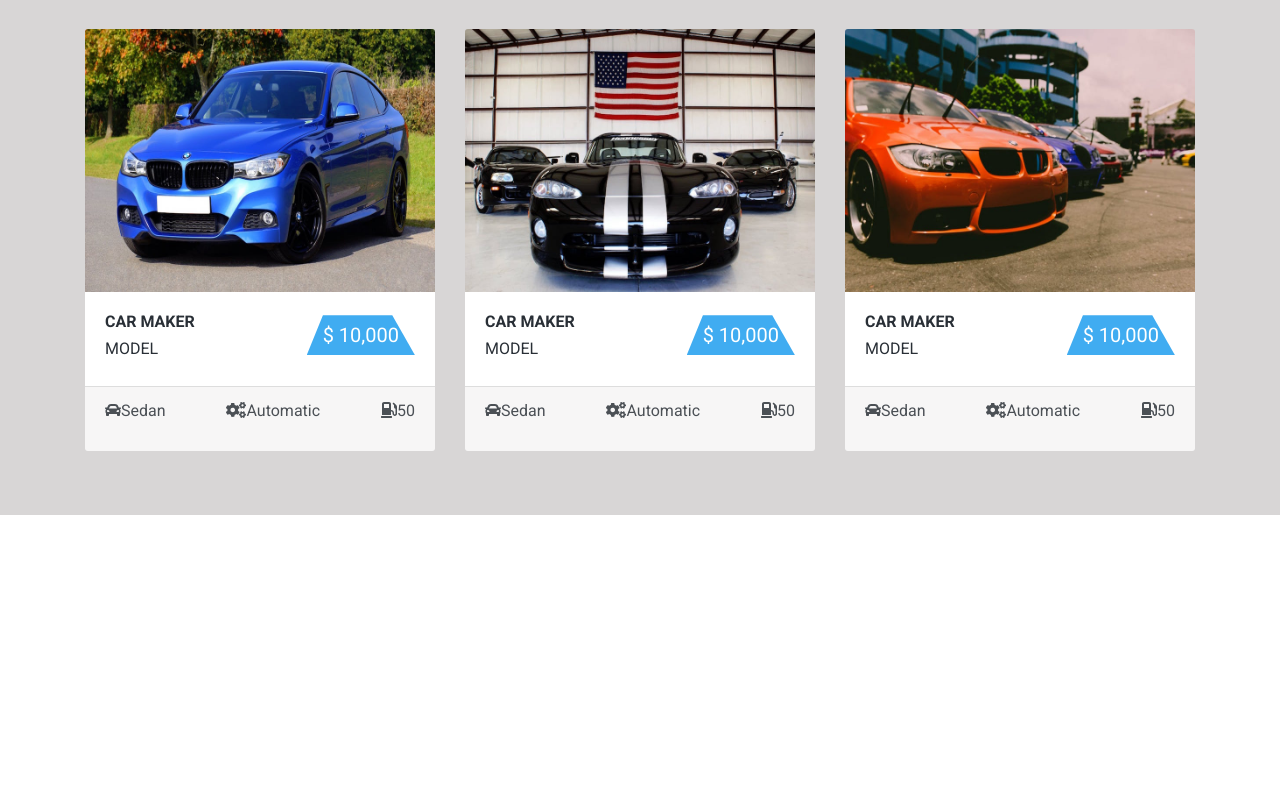
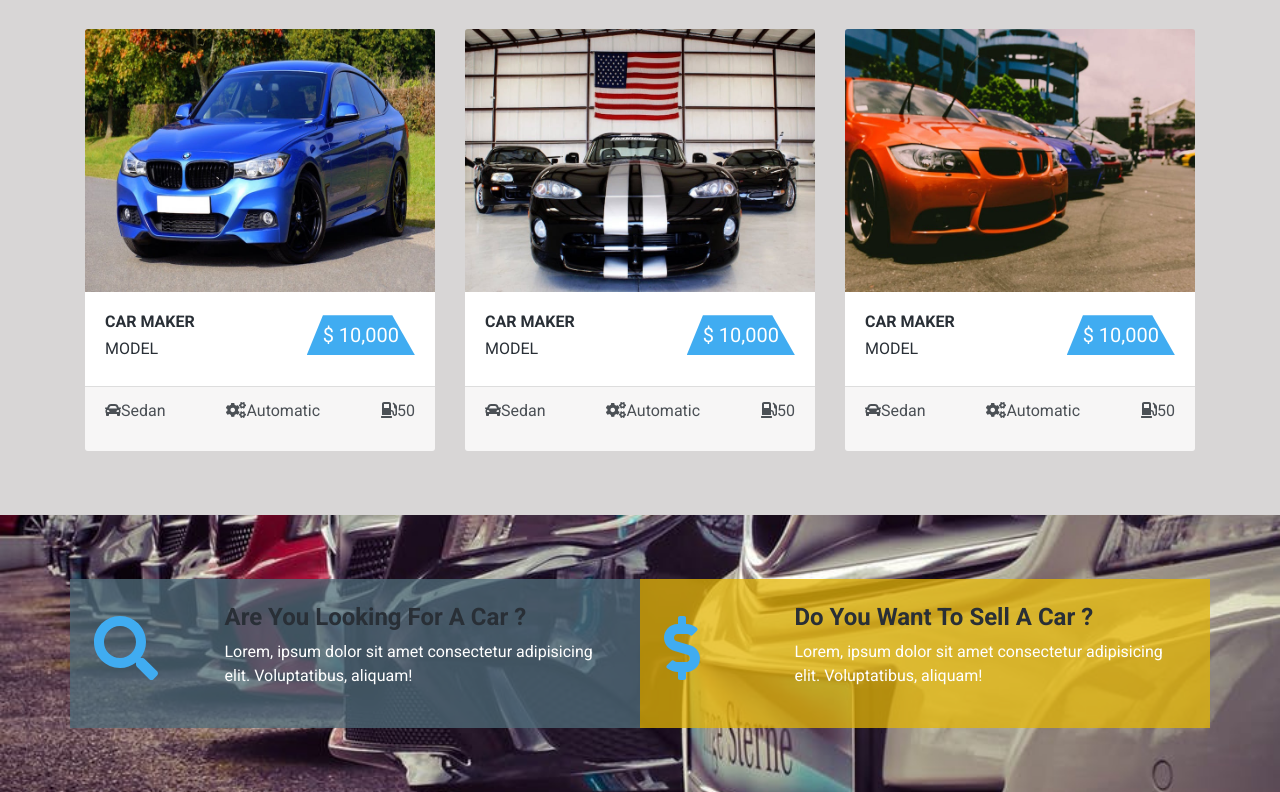
Before and after one commit to mdrifatsarker/car, a plain HTML site: page index.html in a window 1280 px wide. Shown: the part 2000-2792 px from the top of the page. Before the commit the page ends 2515 px from the top, so only its background shows below. Drawn offline with Linux system fonts and the light colour scheme.

Commit message:
question section has been done

```diff
--- a/css/main.css
+++ b/css/main.css
@@ -126,3 +126,25 @@ body{
   background: var(--mainWhite);
   opacity: 0.8;
 }
+/* question section */
+.question{
+  background: url(../img/questionBcg.jpeg)center/cover fixed no-repeat;
+}
+.question-grey{
+  background: rgba(79,109,122,0.75)
+}
+.question-yellow{
+  background: rgba(227,181,5,0.75);
+}
+.question-icon{
+  font-size: 4rem;
+  color: var(--mainBlue);
+  transition: all 0.5s ease-in-out;
+}
+.question-icon:hover{
+  color: var(--mainBlue);
+  transform: translateY(-10%);
+}
+.question-info{
+  color: var(--mainWhite);
+}
--- a/index.html
+++ b/index.html
@@ -327,6 +327,40 @@
   </section>
 <!-- end of inventory section -->
 
+<!-- question section  -->
+  <section class="question py-5" id="question">
+    <div class="container">
+      <div class="row">
+        <div class="col-10 col-md-6 mx-auto my-3 d-flex justify-content-between p-4 question-grey">
+          <!-- first flex child -->
+          <a href="#" class="question-icon mr-3">
+            <i class="fas fa-search"></i>
+          </a>
+          <!-- question second child -->
+          <div class="question-title w-75">
+            <h4 class="font-weight-bold text-capitalize">
+              are you looking for a car ?
+            </h4>
+            <p class="question-info">Lorem, ipsum dolor sit amet consectetur adipisicing elit. Voluptatibus, aliquam!</p>
+          </div>
+        </div>
+        <div class="col-10 col-md-6 mx-auto my-3 d-flex justify-content-between p-4 question-yellow">
+          <!-- first flex child -->
+          <a href="#" class="question-icon mr-3">
+            <i class="fas fa-dollar-sign"></i>
+          </a>
+          <!-- question second child -->
+          <div class="question-title w-75">
+            <h4 class="font-weight-bold text-capitalize">
+              do you want to sell a car ?
+            </h4>
+            <p class="question-info">Lorem, ipsum dolor sit amet consectetur adipisicing elit. Voluptatibus, aliquam!</p>
+          </div>
+        </div>
+      </div>
+  </section>
+<!-- end of question section  -->
+
   <!-- jquery -->
   <script src="js/jquery-3.3.1.min.js"></script>
   <!-- bootstrap js -->
```
